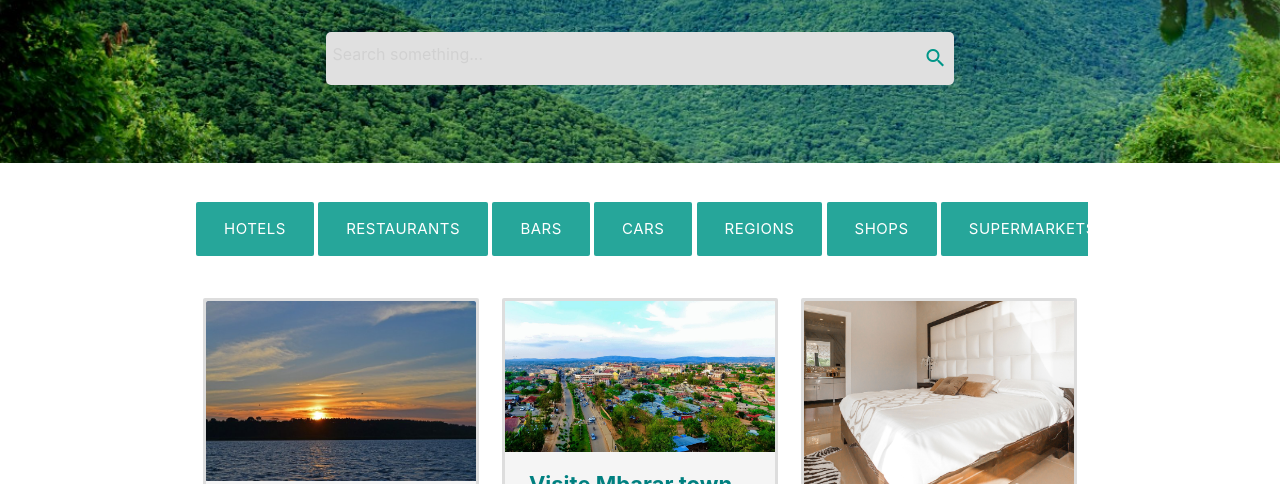
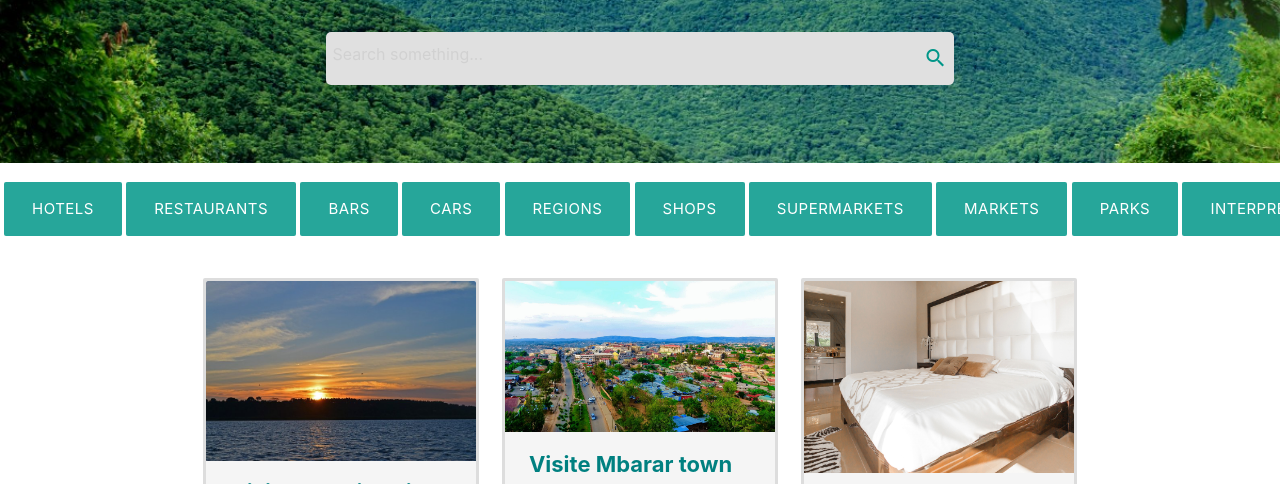
Before and after one commit to angono/turista, a plain HTML site: page index.html in a window 1280 px wide. Shown: the part 251-735 px from the top of the page. Drawn offline with nearby package versions, Linux system fonts and the light colour scheme.

Commit message:
improve ui and more

```diff
--- a/css/style.css
+++ b/css/style.css
@@ -81,9 +81,8 @@ footer.page-footer {
 }
 
 div.horizontal-scrollbar {
-  margin-top: 20px;
   padding: 4px;
-  /*width: 100%;*/
+  width: 100%;
   overflow: auto!important;
   white-space: nowrap!important;
 }
```
